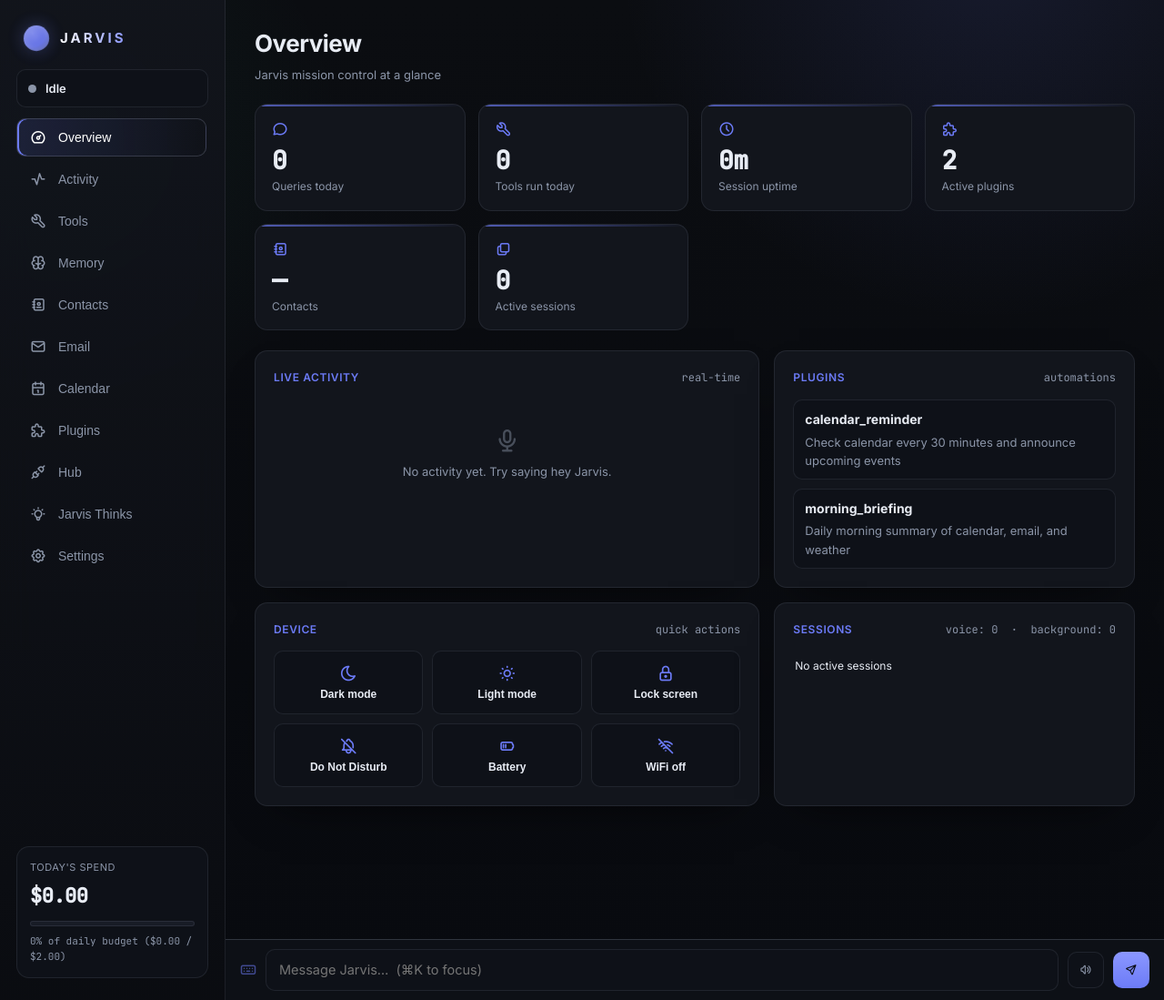
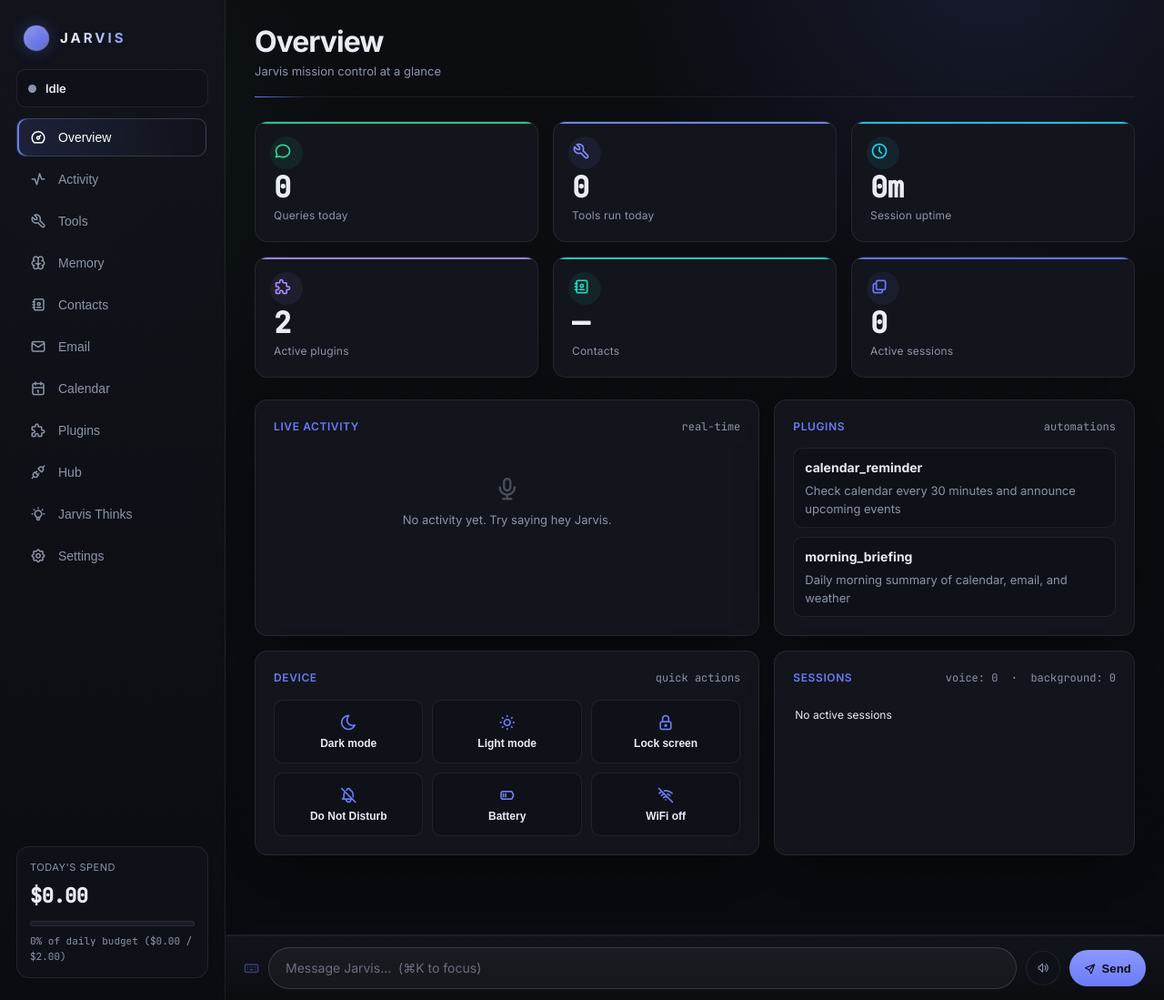
Before and after one commit to jackputney/jarvis_scratch, a Flask app: page / in a window 1280 px wide. Shown: the whole page at 91% size. Run offline with Flask 3, Linux system fonts and the light colour scheme; data that the repository does not hold is empty; some libraries are stand-ins or nearby versions.

Commit message:
feat(dashboard): 3-col metric grid with per-category colours, 32px header typography with accent rule, premium pill dock — 653 tests passing
Co-authored-by: Cursor <cursoragent@cursor.com>

```diff
--- a/dashboard/static/style.css
+++ b/dashboard/static/style.css
@@ -254,8 +254,32 @@ body::before {
   to { opacity: 1; transform: none; }
 }
 
-.view-header { margin-bottom: 22px; }
-.view-header h1 { margin: 0 0 4px; font-size: 26px; letter-spacing: -0.5px; }
+.view-header {
+  margin-bottom: 26px;
+  padding-bottom: 18px;
+  border-bottom: 1px solid var(--stroke);
+  position: relative;
+}
+
+/* Accent rule — a short gradient line anchored left under the heading */
+.view-header::after {
+  content: "";
+  position: absolute;
+  bottom: -1px;
+  left: 0;
+  width: 56px;
+  height: 1px;
+  background: linear-gradient(90deg, var(--accent), transparent);
+}
+
+.view-header h1 {
+  margin: 0 0 5px;
+  font-size: 32px;
+  font-weight: 700;
+  letter-spacing: -1px;
+  line-height: 1.1;
+}
+
 .sub { color: var(--muted); font-size: 13px; margin: 0; }
 
 .panel {
@@ -274,9 +298,19 @@ body::before {
 /* ---- Metric cards ---- */
 .metric-grid {
   display: grid;
-  grid-template-columns: repeat(4, minmax(0, 1fr));
-  gap: 14px;
-  margin-bottom: 22px;
+  grid-template-columns: repeat(3, minmax(0, 1fr));
+  gap: 16px;
+  margin-bottom: 24px;
+}
+
+/* Per-category accent colours — avoids amber (reserved for DEMO pill / warn) */
+:root {
+  --mc-queries:  #34d399;  /* green  — conversations */
+  --mc-tools:    #818cf8;  /* indigo — tool runs */
+  --mc-uptime:   #22d3ee;  /* cyan   — time */
+  --mc-plugins:  #a78bfa;  /* violet — automations */
+  --mc-contacts: #2dd4bf;  /* teal   — people */
+  --mc-sessions: #6c7bf7;  /* accent — sessions */
 }
 
 .metric-card {
@@ -284,43 +318,73 @@ body::before {
   background: var(--bg-surface);
   border: 1px solid var(--stroke);
   border-radius: var(--radius);
-  padding: 18px 18px 16px;
+  padding: 22px 20px 18px;
   overflow: hidden;
-  transition: border-color var(--transition), transform var(--transition);
-}
-
-.metric-card:hover { border-color: var(--stroke-strong); transform: translateY(-1px); }
-
+  transition: border-color var(--transition), transform var(--transition), box-shadow var(--transition);
+}
+
+.metric-card:hover {
+  border-color: var(--stroke-strong);
+  transform: translateY(-2px);
+  box-shadow: 0 12px 32px -16px rgba(0, 0, 0, 0.6);
+}
+
+/* Top accent bar — colour driven by data-metric attribute */
 .metric-card::before {
   content: "";
   position: absolute;
-  top: 0;
-  left: 0;
-  right: 0;
+  top: 0; left: 0; right: 0;
   height: 2px;
-  background: linear-gradient(90deg, var(--accent), transparent);
-  opacity: 0.7;
-}
+  border-radius: var(--radius) var(--radius) 0 0;
+  opacity: 0.9;
+  background: var(--_mc, var(--accent));
+}
+
+/* Faint matching glow behind the icon */
+.metric-card::after {
+  content: "";
+  position: absolute;
+  top: 16px; left: 16px;
+  width: 36px; height: 36px;
+  border-radius: 50%;
+  background: var(--_mc, var(--accent));
+  opacity: 0.08;
+  pointer-events: none;
+  transition: opacity var(--transition);
+}
+
+.metric-card:hover::after { opacity: 0.14; }
+
+/* Wire up per-card colour via data attribute */
+[data-metric="queries"]  { --_mc: var(--mc-queries);  }
+[data-metric="tools"]    { --_mc: var(--mc-tools);    }
+[data-metric="uptime"]   { --_mc: var(--mc-uptime);   }
+[data-metric="plugins"]  { --_mc: var(--mc-plugins);  }
+[data-metric="contacts"] { --_mc: var(--mc-contacts); }
+[data-metric="sessions"] { --_mc: var(--mc-sessions); }
 
 .metric-ico {
-  font-size: 18px;
-  color: var(--accent);
-  margin-bottom: 10px;
+  font-size: 20px;
+  color: var(--_mc, var(--accent));
+  margin-bottom: 14px;
   display: block;
+  position: relative; /* sits above ::after glow */
 }
 
 .metric-val {
-  font-size: 28px;
+  font-size: 32px;
   font-weight: 700;
   font-family: var(--font-mono);
-  letter-spacing: -0.5px;
-  line-height: 1.1;
+  letter-spacing: -1px;
+  line-height: 1;
+  color: var(--text);
 }
 
 .metric-lbl {
-  margin-top: 4px;
+  margin-top: 6px;
   font-size: 12px;
   color: var(--muted);
+  letter-spacing: 0.2px;
 }
 
 .overview-grid {
@@ -536,32 +600,41 @@ body::before {
   display: flex;
   align-items: center;
   gap: 10px;
-  padding: 10px 16px;
-  border-top: 1px solid var(--stroke-strong);
-  background: rgba(14, 17, 24, 0.94);
-  backdrop-filter: blur(18px);
+  padding: 12px 20px;
+  border-top: 1px solid var(--stroke);
+  /* Richer frosted glass — matches the orb panel aesthetic */
+  background: linear-gradient(180deg, rgba(18, 21, 28, 0.97), rgba(11, 13, 17, 0.98));
+  backdrop-filter: blur(24px);
+  -webkit-backdrop-filter: blur(24px);
   position: relative;
   z-index: 50;
-}
-
-.dock-hint { color: var(--accent); opacity: 0.55; font-size: 18px; }
+  /* Subtle top glow to separate dock from content */
+  box-shadow: 0 -1px 0 var(--stroke), 0 -8px 32px -16px rgba(108, 123, 247, 0.08);
+}
+
+.dock-hint { color: var(--accent); opacity: 0.45; font-size: 17px; flex-shrink: 0; }
 
 .dock-input {
   flex: 1;
-  background: var(--bg-inset);
-  border: 1px solid var(--stroke);
-  border-radius: var(--radius-sm);
+  /* Full pill shape — the primary interaction surface deserves its own identity */
+  background: rgba(255, 255, 255, 0.04);
+  border: 1px solid var(--stroke-strong);
+  border-radius: 999px;
   color: var(--text);
-  padding: 11px 14px;
+  padding: 11px 18px;
   font: inherit;
-  font-size: 14.5px;
+  font-size: 14px;
   outline: none;
-  transition: border-color var(--transition), box-shadow var(--transition);
-}
+  transition: border-color var(--transition), box-shadow var(--transition), background var(--transition);
+}
+
+.dock-input::placeholder { color: var(--muted); opacity: 0.7; }
 
 .dock-input:focus {
+  background: rgba(255, 255, 255, 0.06);
   border-color: var(--accent);
-  box-shadow: 0 0 0 3px var(--accent-subtle);
+  /* Inner accent glow — confirms the field is active without being loud */
+  box-shadow: 0 0 0 3px var(--accent-subtle), inset 0 0 20px rgba(108, 123, 247, 0.06);
 }
 
 .dock-reply {
@@ -582,6 +655,26 @@ body::before {
 }
 
 .dock-reply.show { display: block; animation: view-in 0.2s ease; }
+
+/* Send button — promoted from bare icon to a filled pill with a label */
+#dock-send {
+  width: auto;
+  height: 40px;
+  padding: 0 16px;
+  gap: 6px;
+  border-radius: 999px;
+  font-size: 13px;
+  font-weight: 600;
+  letter-spacing: 0.2px;
+  white-space: nowrap;
+}
+
+/* Mute / stop icon buttons in the dock get rounded to echo the pill input */
+#dock-mute, #dock-stop {
+  border-radius: 999px;
+  width: 38px;
+  height: 38px;
+}
 
 /* ---- Forms / buttons ---- */
 input, textarea, select {
--- a/dashboard/templates/index.html
+++ b/dashboard/templates/index.html
@@ -79,32 +79,32 @@
         </header>
 
         <div class="metric-grid">
-          <article class="metric-card">
+          <article class="metric-card" data-metric="queries">
             <i class="ti ti-message-circle metric-ico" aria-hidden="true"></i>
             <div class="metric-val" id="metric-queries">0</div>
             <div class="metric-lbl">Queries today</div>
           </article>
-          <article class="metric-card">
+          <article class="metric-card" data-metric="tools">
             <i class="ti ti-tool metric-ico" aria-hidden="true"></i>
             <div class="metric-val" id="metric-tools">0</div>
             <div class="metric-lbl">Tools run today</div>
           </article>
-          <article class="metric-card">
+          <article class="metric-card" data-metric="uptime">
             <i class="ti ti-clock metric-ico" aria-hidden="true"></i>
             <div class="metric-val" id="metric-uptime">0m</div>
             <div class="metric-lbl">Session uptime</div>
           </article>
-          <article class="metric-card">
+          <article class="metric-card" data-metric="plugins">
             <i class="ti ti-puzzle metric-ico" aria-hidden="true"></i>
             <div class="metric-val" id="metric-plugins">0</div>
             <div class="metric-lbl">Active plugins</div>
           </article>
-          <article class="metric-card">
+          <article class="metric-card" data-metric="contacts">
             <i class="ti ti-address-book metric-ico" aria-hidden="true"></i>
             <div class="metric-val" id="metric-contacts">—</div>
             <div class="metric-lbl">Contacts</div>
           </article>
-          <article class="metric-card">
+          <article class="metric-card" data-metric="sessions">
             <i class="ti ti-layers-subtract metric-ico" aria-hidden="true"></i>
             <div class="metric-val" id="metric-sessions">0</div>
             <div class="metric-lbl">Active sessions</div>
@@ -478,7 +478,7 @@
         <i class="ti ti-volume" id="dock-mute-ico" aria-hidden="true"></i>
       </button>
       <button type="button" id="dock-send" class="icon-btn primary" title="Send" aria-label="Send">
-        <i class="ti ti-send" aria-hidden="true"></i>
+        <i class="ti ti-send" aria-hidden="true"></i><span class="dock-send-label">Send</span>
       </button>
       <button type="button" id="dock-stop" class="icon-btn danger hidden" title="Stop" aria-label="Stop">
         <i class="ti ti-player-stop" aria-hidden="true"></i>
```
